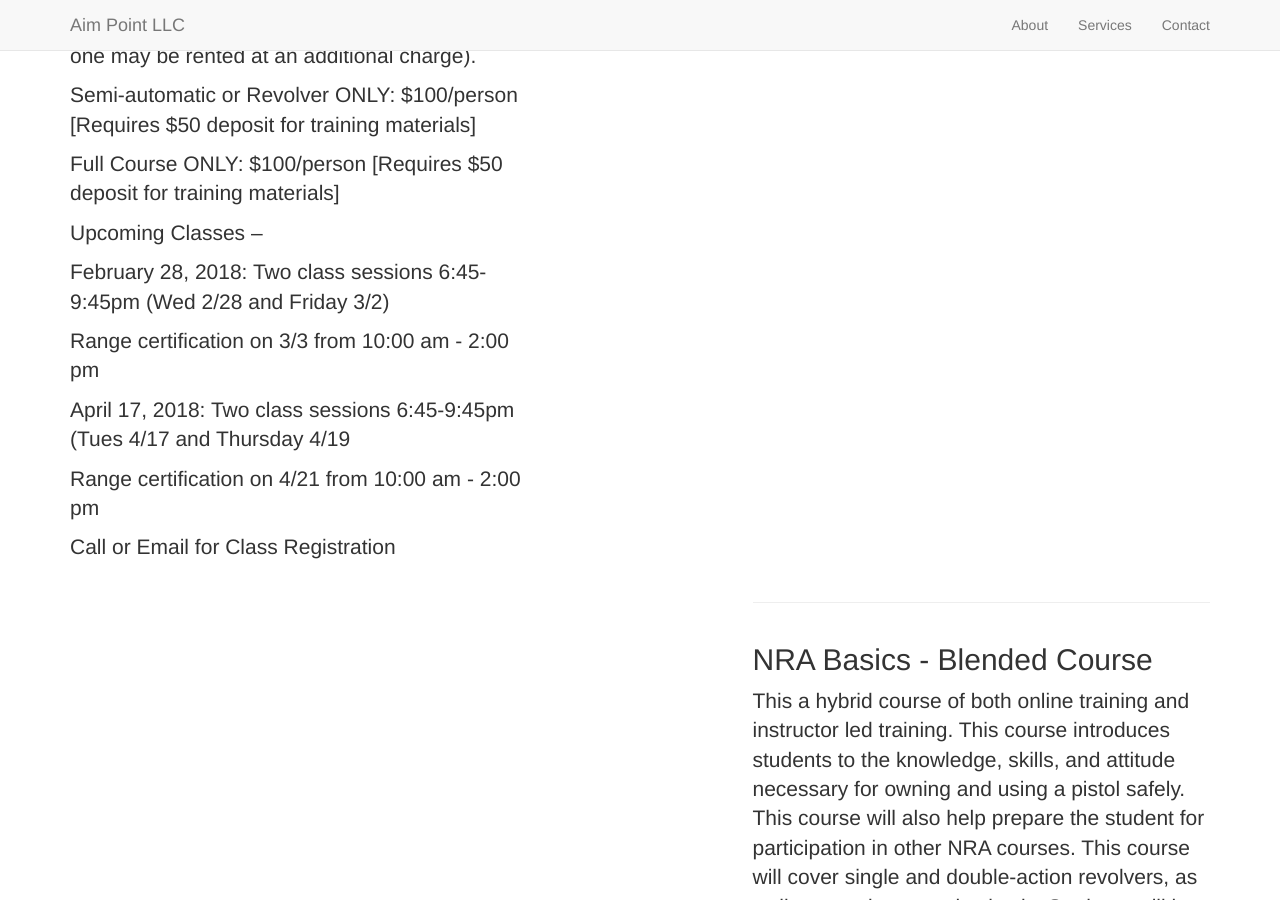
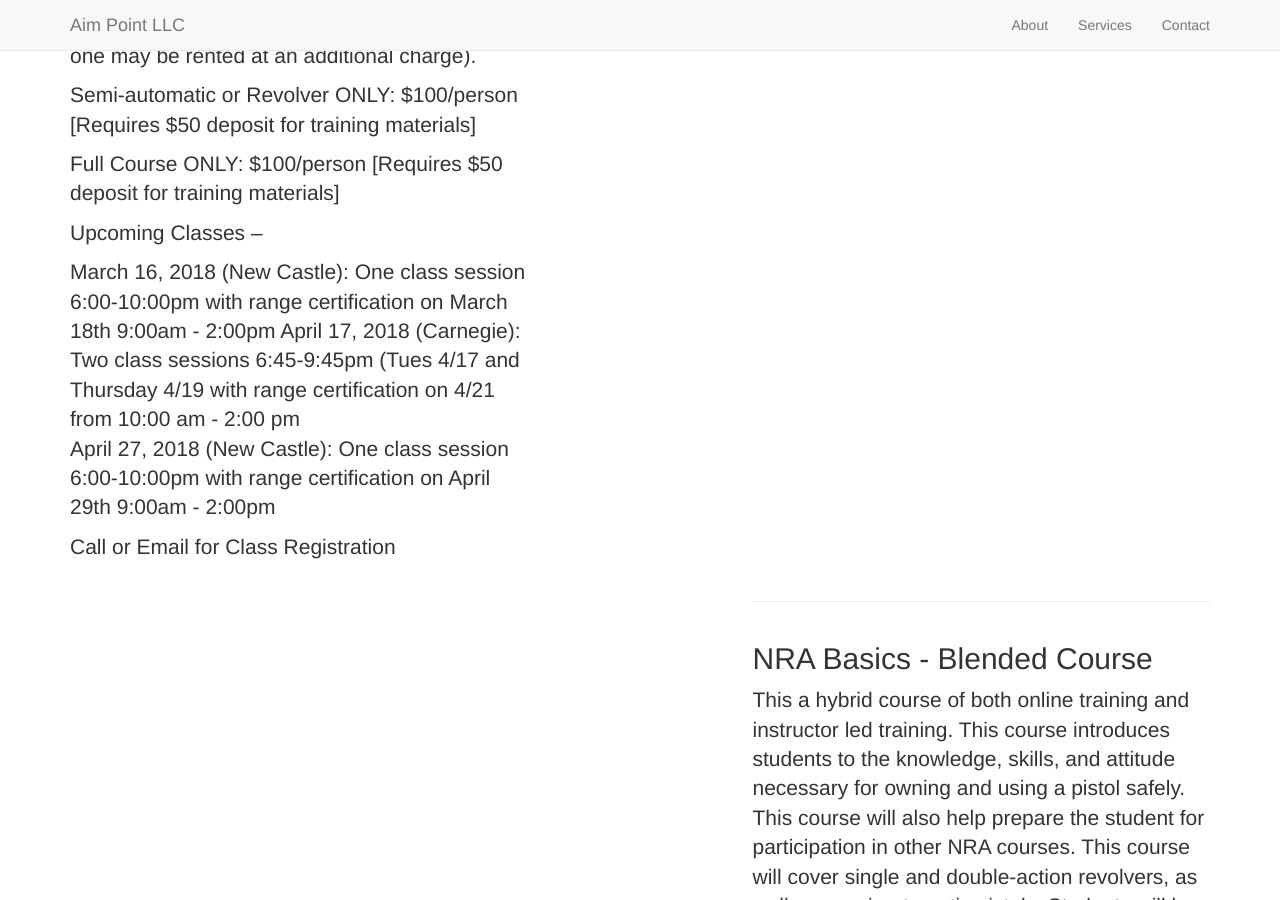
Before and after one commit to aimpoint/aimpoint.github.io, a Jekyll site: the page built from _posts/2016-1-4-basics1.markdown, in a window 1280 px wide and 900 px high, scrolled down 1493 px. Built offline with Jekyll 4.4.1, drawn with Linux system fonts in a browser that asks for light colours; nearby versions of some CDN libraries; library files that are not in the unit come from our copies.

Commit message:
Update 2016-1-4-basics1.markdown

```diff
--- a/_posts/2016-1-4-basics1.markdown
+++ b/_posts/2016-1-4-basics1.markdown
@@ -16,13 +16,10 @@ Full Course ONLY:  $100/person  [Requires $50 deposit for training materials]
 
 Upcoming Classes --
 
-February 28, 2018: Two class sessions 6:45-9:45pm (Wed 2/28 and Friday 3/2)
-
-   Range certification on 3/3 from 10:00 am - 2:00 pm
-
-April 17, 2018: Two class sessions 6:45-9:45pm (Tues 4/17 and Thursday 4/19
-
-   Range certification on 4/21 from 10:00 am - 2:00 pm
+March 16, 2018 (New Castle): One class session 6:00-10:00pm with range certification on March 18th 9:00am - 2:00pm
+April 17, 2018 (Carnegie): Two class sessions 6:45-9:45pm (Tues 4/17 and Thursday 4/19 with
+range certification on 4/21 from 10:00 am - 2:00 pm
+April 27, 2018 (New Castle): One class session 6:00-10:00pm with range certification on April 29th 9:00am - 2:00pm
 
 
 Call or Email for Class Registration
```
